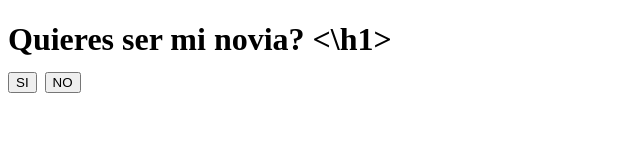
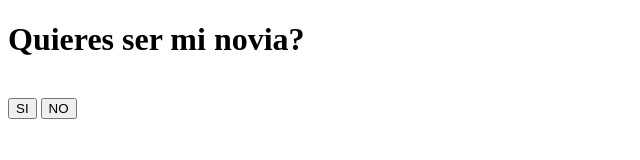
Before and after one commit to kevinram25/Fedora, a plain HTML site: page index.html in a window 1280 px wide. Shown: the whole page, without its empty margins (0-640 px from the left). Drawn offline with Linux system fonts and the light colour scheme.

Commit message:
Update index.html

```diff
--- a/index.html
+++ b/index.html
@@ -5,7 +5,7 @@
 
     </head>
     <body>
-        <h1>Quieres ser mi novia? <\h1><br>
+        <h1>Quieres ser mi novia? </h1><br>
           <button onclick="alert('<3 kemozion we') ;">SI</button>
             <button onclick="alert('q mala erez we :C') ;">NO</button>
     </body>
```
